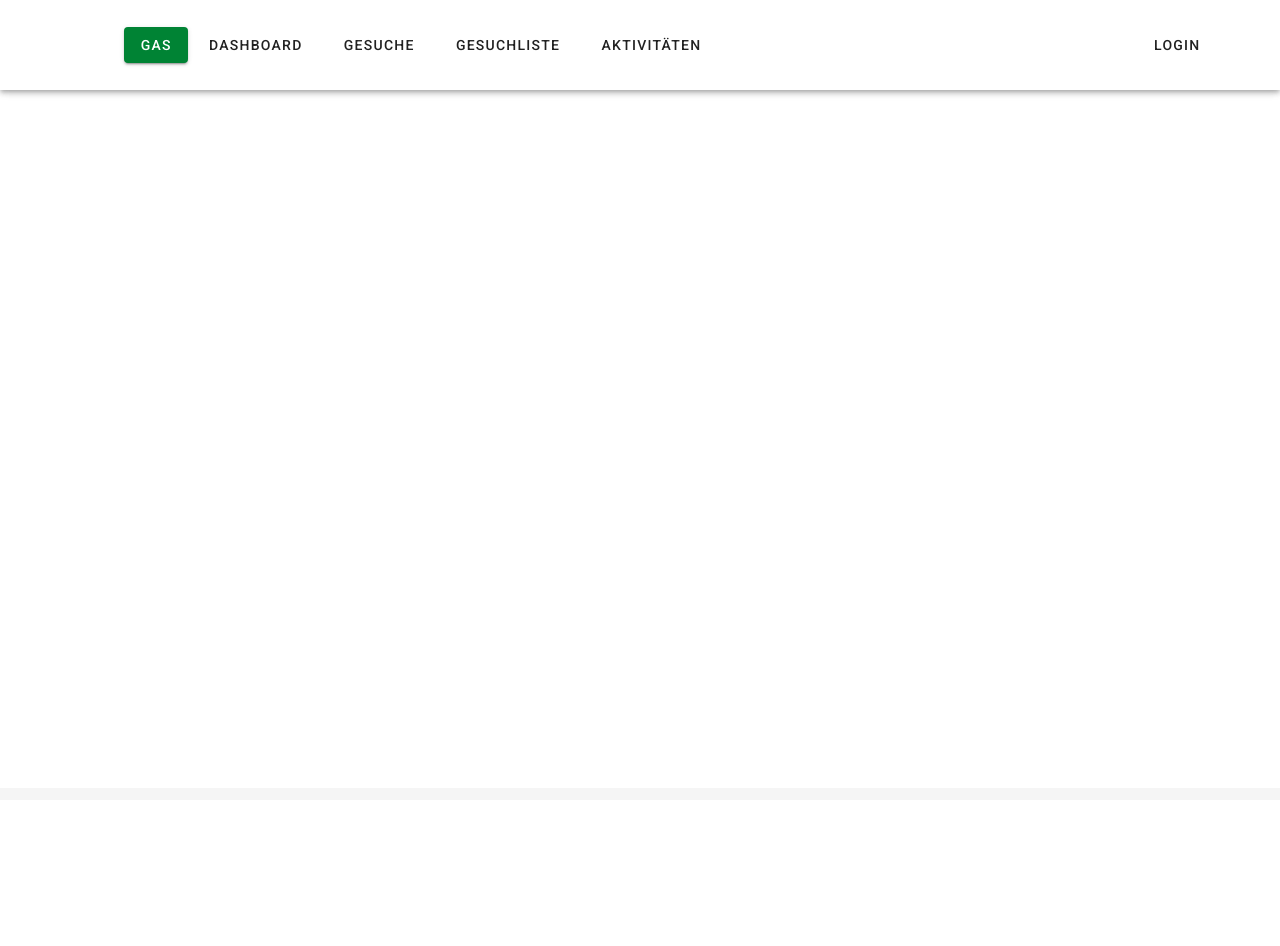
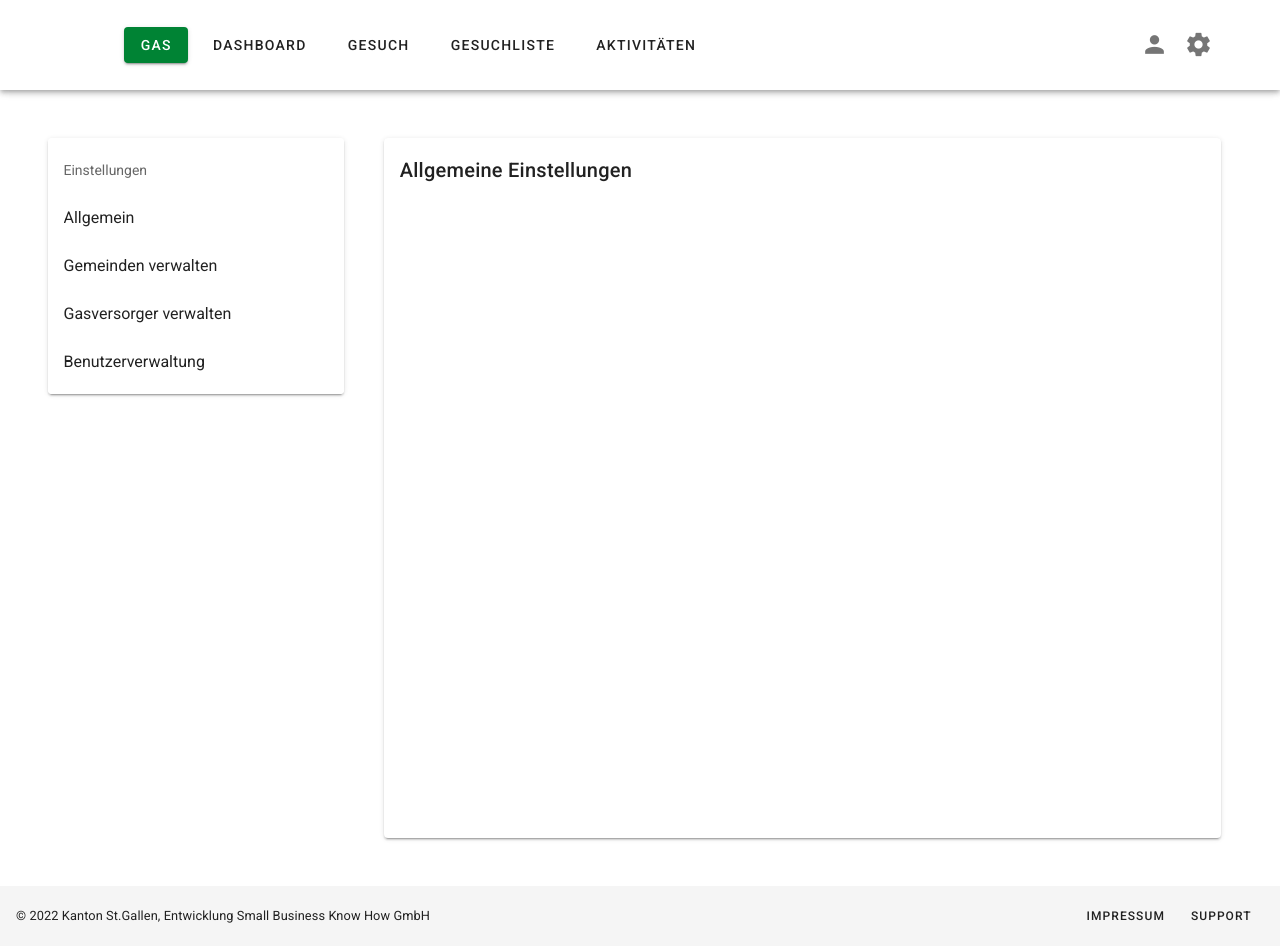
Before and after one commit to fabgeo8/sg_dabe_portal_frontend, a Vue app: page /einstellungen in a window 1280 px wide. Before the commit the page ends 800 px from the top, so only its background shows below. Built offline with nearby package versions, Linux system fonts and the light colour scheme.

Commit message:
added export for datatable, added setting view, added footer, changed gas table order and formatting

```diff
--- a/package.json
+++ b/package.json
@@ -13,6 +13,7 @@
     "axios": "^0.21.1",
     "core-js": "^3.6.5",
     "debounce": "^1.2.1",
+    "js2excel": "^1.0.1",
     "oidc-client": "^1.11.5",
     "openid-client": "^5.1.9",
     "register-service-worker": "^1.7.1",
--- a/src/App.vue
+++ b/src/App.vue
@@ -20,6 +20,7 @@
               <v-btn
                   color="primary"
                   dark
+                  class="mr-1"
                   v-bind="attrs"
                   v-on="on"
               >
@@ -50,11 +51,23 @@
         <v-spacer></v-spacer>
         <v-btn
             text
-            class="mx-1"
+            class=""
             active-class="nav-btn-active"
             to="/login"
+            icon
+            large
         >
-        Login
+          <v-icon>mdi-account</v-icon>
+        </v-btn>
+        <v-btn
+            text
+            class=""
+            active-class="nav-btn-active"
+            to="/einstellungen"
+            icon
+            large
+        >
+          <v-icon>mdi-cog</v-icon>
         </v-btn>
       </v-container>
     </v-app-bar>
@@ -64,8 +77,35 @@
       </v-container>
     </v-main>
 
-    <v-footer>
+    <v-footer padless>
+      <v-card
+          flat
+          tile
+          class="grey lighten-4"
+          width="100%"
+      >
+        <v-row class="ma-0 align-center">
+          <v-col cols="6" class="pa-0">
+            <v-card-text class="d-flex align-center" style="font-size: 0.8rem">
+              <p class="d-flex align-self-center mb-0">
+                © 2022 Kanton St.Gallen, Entwicklung Small Business Know How GmbH
+              </p>
+            </v-card-text>
+          </v-col>
+          <v-col cols="6" class="pa-0">
+            <v-spacer></v-spacer>
+            <v-card-text class="text-right">
+              <v-btn text small>Impressum</v-btn>
+              <v-btn text small>Support</v-btn>
+            </v-card-text>
+          </v-col>
+        </v-row>
+
+      </v-card>
     </v-footer>
+
+    <div class="">
+    </div>
     <!-- global snackbar for alerts -->
     <v-snackbar v-model="snackbar" timeout="2500" :color="snackbarColor"
     >{{ snackbarMessage }}</v-snackbar
@@ -100,8 +140,8 @@ export default {
         path: '/'
       },
       {
-        name: 'Gesuche',
-        path: '/gesuche'
+        name: 'Gesuch',
+        path: '/gesuch'
       },
       {
         name: 'Gesuchliste',
@@ -146,6 +186,10 @@ export default {
 .v-btn.nav-btn-active {
   background-color: #fff;
 
+  .v-icon {
+    color: #008334;
+  }
+
   &::before {
     background-color: #fff;
   }
--- a/src/components/GasApplicationForm.vue
+++ b/src/components/GasApplicationForm.vue
@@ -1,8 +1,30 @@
 <template>
 <!--  <v-dialog v-model="showDialog" max-width="960" persistent>-->
     <v-card :class="{ collapse: collapse }">
-      <v-card-title>
+      <v-card-title class="pr-4">
         <span class="headline">Gesuchsdetail</span>
+
+        <v-spacer></v-spacer>
+        <v-card-actions class="pa-0">
+          <v-btn
+              color=""
+              :class="{ collapse: isSingleForm }"
+              @click="closeDialog()"
+              depressed
+          >
+            Abbrechen
+          </v-btn>
+          <v-btn
+              color="primary lighten-1"
+              @click="save()"
+              :loading="isSaving"
+              :disabled="isSaving"
+              depressed
+              :class="{ collapse: isSingleForm }"
+          >
+            Speichern
+          </v-btn>
+        </v-card-actions>
       </v-card-title>
       <v-container v-if="!editedApplication" style="height: 400px;">
         <v-row
@@ -33,24 +55,19 @@
         >
           <v-container>
             <v-row>
-              <v-col>
-                <h4>Gesuchs-ID: {{ form.gasApplication.id }}</h4>
-              </v-col>
-            </v-row>
-            <v-row>
               <v-col cols="12" sm="12" md="12">
                 <validation-provider
                     v-slot="{ errors }"
-                    name="municipality"
+                    name="status"
                     rules=""
                 >
-                  <v-select :items="municipalityItems" item-value="id" item-text="name" v-model="form.gasApplication.municipality" label="Gemeinde" :error-messages="errors"></v-select>
+                  <v-select   :items="applicationStatusItems" item-value="value" item-text="text" v-model="form.gasApplication.status" label="Status" :error-messages="errors"></v-select>
                 </validation-provider>
               </v-col>
             </v-row>
             <v-row>
               <v-col cols="12" sm="12" md="12">
-                <v-text-field   v-model="form.gasApplication.identifier" disabled label="Identifier*"></v-text-field>
+                <v-text-field   v-model="form.gasApplication.identifier" disabled label="Gesuchs-ID"></v-text-field>
               </v-col>
             </v-row>
             <v-row>
@@ -114,6 +131,17 @@
               </v-col>
             </v-row>
             <v-row>
+              <v-col cols="12" sm="12" md="12">
+                <validation-provider
+                    v-slot="{ errors }"
+                    name="municipality"
+                    rules=""
+                >
+                  <v-select :items="municipalityItems" item-value="id" item-text="name" v-model="form.gasApplication.municipality" label="Gemeinde" :error-messages="errors"></v-select>
+                </validation-provider>
+              </v-col>
+            </v-row>
+            <v-row>
               <v-col cols="6" sm="12" md="6">
                   <v-text-field disabled   v-model="form.gasApplication.generator_area" label="EBF">
                     <template slot="append">m&sup2;</template>
@@ -132,22 +160,16 @@
               <v-col cols="12" sm="12" md="12">
                 <validation-provider
                     v-slot="{ errors }"
-                    name="status"
+                    name="remarks"
                     rules=""
                 >
-                  <v-select   :items="applicationStatusItems" item-value="value" item-text="text" v-model="form.gasApplication.status" label="Status" :error-messages="errors"></v-select>
+                  <v-textarea v-model="form.gasApplication.remark" label="Interne Bemerkung" :error-messages="errors" counter="2048" ></v-textarea>
                 </validation-provider>
               </v-col>
             </v-row>
             <v-row>
-              <v-col cols="12" sm="12" md="12">
-                <validation-provider
-                    v-slot="{ errors }"
-                    name="remarks"
-                    rules=""
-                >
-                  <v-textarea v-model="form.gasApplication.remark" label="Bemerkung" :error-messages="errors" counter="2048" ></v-textarea>
-                </validation-provider>
+              <v-col>
+                <h6 class="text--secondary">ID: {{ form.gasApplication.id }}</h6>
               </v-col>
             </v-row>
           </v-container>
@@ -159,6 +181,7 @@
             color=""
             :class="{ collapse: isSingleForm }"
             @click="closeDialog()"
+            depressed
         >
           Abbrechen
         </v-btn>
@@ -167,6 +190,8 @@
             @click="save()"
             :loading="isSaving"
             :disabled="isSaving"
+            depressed
+            :class="{ collapse: !editedApplication }"
         >
           Speichern
         </v-btn>
@@ -275,9 +300,11 @@ export default {
               .then((response) => {
                 if (response.status === 200) {
                   showSnack({ message: 'Gesucht wurde erfolgreich aktualisert', color: 'success' })
-                  this.resetApplicationDialog()
-                  this.$emit('getApplications')
-                  this.$emit('closeDialog')
+                  if (!this.isSingleForm) {
+                    this.resetApplicationDialog()
+                    this.$emit('getApplications')
+                    this.$emit('closeDialog')
+                  }
                 } else {
                   showSnack({ message: 'Gesuch konnte nicht aktualisiert werden', color: 'red' })
                 }
--- a/src/components/GasApplicationList.vue
+++ b/src/components/GasApplicationList.vue
@@ -1,4 +1,11 @@
 <template>
+  <div>
+    <v-row>
+      <v-col>
+        <v-btn class="float-end" @click="exportDataset">Excel exportieren
+        </v-btn>
+      </v-col>
+    </v-row>
     <v-row class="my-0">
     <v-col>
       <!-- Application List Table -->
@@ -8,19 +15,20 @@
           :loading="loadingData"
           :headers="headers"
           :search="searchText"
+          @current-items="setFilteredList"
           loading-text="Gesuchsdaten werden geladen."
           class="elevation-1 mt-6">
         <template v-slot:item="props">
           <tr>
-            <td>{{ props.item.identifier }}</td>
+            <td nowrap="true">{{ new Date(props.item.createdAt).toLocaleDateString(undefined, {day: '2-digit', month: '2-digit', year: 'numeric'}) }}</td>
             <td nowrap="true"><v-chip v-if="props.item.status" small pill :color="statusChips[props.item.status].color">{{ statusChips[props.item.status].text }}</v-chip></td>
-            <td nowrap="true">{{ new Date(props.item.createdAt).toLocaleDateString() }}</td>
-            <td nowrap="true">{{ props.item.Municipality.name }}</td>
+            <td nowrap="true">{{ props.item.object_egid }}</td>
+            <td nowrap="true">{{ props.item.address }}</td>
+            <td nowrap="true" class="">{{ formatCurrency(parseFloat(props.item.fee).toFixed(2)) }}</td>
             <td nowrap="true">{{ props.item.generator_area }} m&sup2;</td>
             <td nowrap="true">{{ props.item.fuel_type }}</td>
-            <td nowrap="true">{{ props.item.object_egid }}</td>
-            <td nowrap="true" class="">CHF {{ parseFloat(props.item.fee).toFixed(2) }}</td>
-            <td nowrap="true">{{ props.item.address }}</td>
+            <td nowrap="true">{{ props.item.Municipality.name }}</td>
+            <td>{{ props.item.identifier }}</td>
             <td nowrap="true">
               <v-icon small @click="editApplication(props.item)" class="mr-2">mdi-pencil</v-icon>
             </td>
@@ -32,12 +40,14 @@
         <gas-application-form ref="gasForm" @getApplications="getApplicationList()" @closeDialog="applicationDialog = false;" ></gas-application-form>
       </v-dialog>
   </v-row>
+  </div>
 </template>
 <script>
 // import axios from 'axios'
 import GasApplicationForm from '../components/GasApplicationForm'
 // import { showSnack } from '@/globalActions'
 import StatusChips from '../utils/statusChips'
+import { json2excel } from 'js2excel'
 
 export default {
   props: ['searchText', 'statusFilter'],
@@ -47,7 +57,8 @@ export default {
   data: () => ({
     selectedId: '',
     applicationDialog: false,
-    statusChips: StatusChips
+    statusChips: StatusChips,
+    filteredList: []
   }),
   mounted () {
     this.getApplicationList()
@@ -66,6 +77,24 @@ export default {
     },
     closeApplicationDialog () {
       this.applicationDialog = false
+    },
+    setFilteredList (e) {
+      this.filteredList = e
+    },
+    formatCurrency (value) {
+      return value.toString().replace(/\B(?=(\d{3})+(?!\d))/g, "'");
+    },
+    exportDataset () {
+      const data = this.filteredList
+      try {
+        json2excel({
+          data,
+          name: 'gas_gesuche',
+          formateDate: 'yyyy.mm.dd'
+        });
+      } catch (e) {
+        console.error('export error', e);
+      }
     }
   },
   computed: {
@@ -79,10 +108,10 @@ export default {
       get () {
         return [
           {
-            text: 'Identifier',
+            text: 'Erstellt',
             align: 'start',
-            filterable: true,
-            value: 'identifier'
+            filterable: false,
+            value: 'createdAt'
           },
           {
             text: 'Status',
@@ -95,16 +124,22 @@ export default {
             }
           },
           {
-            text: 'Erstellt',
+            text: 'EGID',
             align: 'start',
-            filterable: false,
-            value: 'createdAt'
+            filterable: true,
+            value: 'object_egid'
           },
           {
-            text: 'Gemeinde',
+            text: 'Adresse',
             align: 'start',
-            filterable: false,
-            value: 'Municipality.name'
+            filterable: true,
+            value: 'address'
+          },
+          {
+            text: 'Abgabe',
+            align: 'start',
+            filterable: true,
+            value: 'fee'
           },
           {
             text: 'EBF',
@@ -119,22 +154,16 @@ export default {
             value: 'fuel_type'
           },
           {
-            text: 'EGID',
+            text: 'Gemeinde',
+            align: 'start',
+            filterable: false,
+            value: 'Municipality.name'
+          },
+          {
+            text: 'Gesuchs-ID',
             align: 'start',
             filterable: true,
-            value: 'object_egid'
-          },
-          {
-            text: 'Abgabe',
-            align: 'start',
-            filterable: true,
-            value: 'fee'
-          },
-          {
-            text: 'Adresse',
-            align: 'start',
-            filterable: true,
-            value: 'address'
+            value: 'identifier'
           },
           {
             text: 'Aktionen',
--- a/src/router/index.js
+++ b/src/router/index.js
@@ -10,7 +10,7 @@ const routes = [
     component: () => import('../views/Dashboard')
   },
   {
-    path: '/gesuche',
+    path: '/gesuch',
     name: 'Application',
     component: () => import('../views/Application')
   },
@@ -28,6 +28,11 @@ const routes = [
     path: '/login',
     name: 'Login',
     component: () => import('../views/Login')
+  },
+  {
+    path: '/einstellungen',
+    name: 'Settings',
+    component: () => import('../views/Settings')
   }
 ]
 
--- a/src/utils/status.js
+++ b/src/utils/status.js
@@ -1,6 +1,6 @@
 export default [
   { value: null, text: '--' },
-  { value: 1, text: 'offen', textVerbose: 'Offene Gesuche', active: false },
+  { value: 1, text: 'offen', textVerbose: 'Offene Gesuche', active: true },
   { value: 2, text: 'bewilligt', textVerbose: 'Bewilligte Gesuche', active: false },
   { value: 3, text: 'abgelehnt', textVerbose: 'Abgelehnte Gesuche', active: false },
   { value: 4, text: 'realisiert', textVerbose: 'Realisierte Gesuche', active: false },
--- a/src/views/Application.vue
+++ b/src/views/Application.vue
@@ -2,11 +2,16 @@
   <v-row>
     <v-col>
       <v-row>
+        <v-col class="mt-4">
+          <p>Bitte geben Sie die vollständige Gesuchs-ID ein. Wenn Sie die Gesuchs-ID nicht kennen, benutzen Sie die Filter- und Suchmöglichkeiten unter <router-link to="/gesuchliste">Gesuchsliste</router-link></p>
+        </v-col>
+      </v-row>
+      <v-row>
         <v-col>
-          <v-text-field outlined v-model="searchApplication" label="Gesuch suchen"></v-text-field>
-        </v-col>
+          <v-text-field outlined persistent-placeholder placeholder="bspw. 220922_1054695_1" v-model="searchApplication" label="Gesuch suchen"></v-text-field>
+          </v-col>
         <v-col>
-          <v-btn @click="loadApplication()" color="primary">Gesuch laden</v-btn>
+          <v-btn @click="loadApplication()" color="primary">Gesuch anzeigen</v-btn>
         </v-col>
       </v-row>
       <v-row>
@@ -41,6 +46,7 @@ export default {
             this.$refs.gasForm.setApplication(response.data.id)
           } else {
             showSnack({ message: 'Fehler beim Abrufen des gewünschten Gesuch.', color: 'red' })
+            this.showApplication = false
           }
         })
       .catch((err) => {
--- a/src/views/Applicationlist.vue
+++ b/src/views/Applicationlist.vue
@@ -57,6 +57,7 @@ export default {
   }),
   computed: {},
   created () {
+    this.updateAppliedFilters()
   },
   methods: {
     resetFilter () {
@@ -65,7 +66,6 @@ export default {
       this.updateAppliedFilters()
     },
     updateAppliedFilters () {
-      console.log('update apply')
       this.appliedStatusFilters = []
       this.filters.statusFilter.forEach((el) => {
         if (el.active) {
--- a/src/views/Dashboard.vue
+++ b/src/views/Dashboard.vue
@@ -3,7 +3,6 @@
   <global-filter title="Dashboard"></global-filter>
   <v-row>
     <v-col>
-      <h2>Dashboard graphs</h2>
     </v-col>
   </v-row>
 </div>
--- /dev/null
+++ b/src/views/Settings.vue
@@ -0,0 +1,117 @@
+<template>
+  <div>
+    <v-row >
+      <v-col class="py-12 px-0" cols="12" md="3" lg="3" xl="2">
+        <v-sheet class="lighten-5 grey" rounded >
+          <v-card
+              class="mx-auto"
+              rounded
+          >
+            <v-list>
+              <v-subheader>Einstellungen</v-subheader>
+              <v-list-item-group
+                  color="primary"
+              >
+                <v-list-item>
+                  <v-list-item-content @click="hideAllSettings(); showGeneral = true;">
+                    <v-list-item-title>Allgemein</v-list-item-title>
+                  </v-list-item-content>
+                </v-list-item>
+                <v-list-item>
+                  <v-list-item-content @click="hideAllSettings(); showMunicipalities = true;">
+                    <v-list-item-title>Gemeinden verwalten</v-list-item-title>
+                  </v-list-item-content>
+                </v-list-item>
+                <v-list-item>
+                  <v-list-item-content @click="hideAllSettings(); showGasProviders = true;">
+                    <v-list-item-title>Gasversorger verwalten</v-list-item-title>
+                  </v-list-item-content>
+                </v-list-item>
+                <v-list-item>
+                  <v-list-item-content @click="hideAllSettings(); showUserManagement = true;">
+                    <v-list-item-title>Benutzerverwaltung</v-list-item-title>
+                  </v-list-item-content>
+                </v-list-item>
+              </v-list-item-group>
+            </v-list>
+          </v-card>
+        </v-sheet>
+      </v-col>
+      <v-col cols="12" md="9" lg="9" xl="10" class="py-12 pl-10">
+        <v-sheet class="lighten-5 grey" rounded >
+          <v-card
+              class="mx-auto"
+              rounded
+              v-if="showGeneral"
+              min-height="700"
+          >
+            <v-card-title>
+              Allgemeine Einstellungen
+            </v-card-title>
+          </v-card>
+
+          <v-card
+              class="mx-auto"
+              rounded
+              v-if="showMunicipalities"
+              min-height="700"
+          >
+            <v-card-title>
+              Gemeinden verwalten
+            </v-card-title>
+          </v-card>
+
+          <v-card
+              class="mx-auto"
+              min-height="700"
+              rounded
+              v-if="showGasProviders"
+          >
+            <v-card-title>
+              Gasversorger verwalten
+            </v-card-title>
+          </v-card>
+
+          <v-card
+              class="mx-auto"
+              rounded
+              min-height="700"
+              v-if="showUserManagement"
+          >
+            <v-card-title>
+              Benutzerverwaltung
+            </v-card-title>
+          </v-card>
+        </v-sheet>
+      </v-col>
+    </v-row>
+  </div>
+</template>
+<script>
+
+export default {
+  name: 'Settings',
+  props: [],
+  components: {
+  },
+  data: () => ({
+    showGeneral: true,
+    showMunicipalities: false,
+    showGasProviders: false,
+    showUserManagement: false
+  }),
+  computed: {},
+  created () {
+  },
+  methods: {
+    hideAllSettings () {
+      this.showUserManagement = false
+      this.showGasProviders = false
+      this.showGeneral = false
+      this.showMunicipalities = false
+    }
+  }
+}
+</script>
+<style>
+</style>
```
Also changed, not shown: 1 other file (tests, documents, lock files or other folders).
